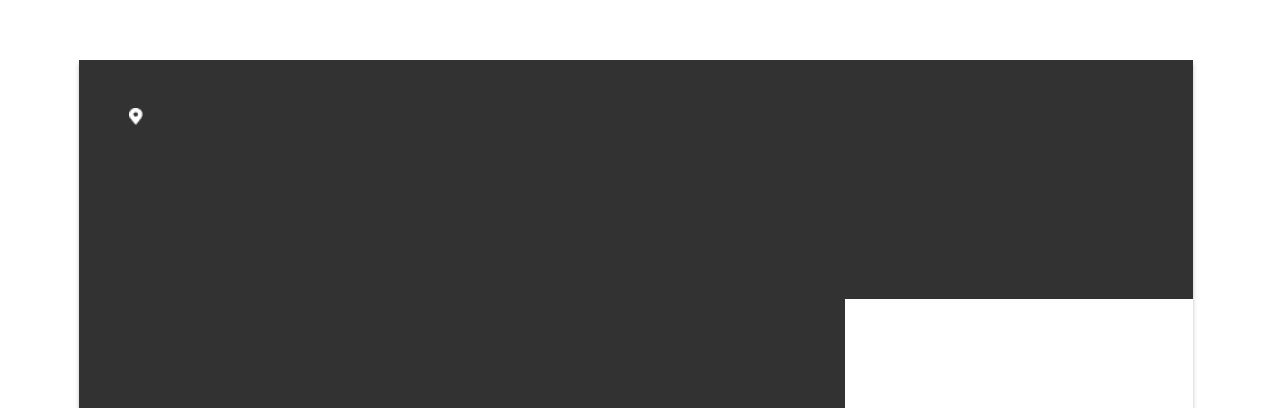
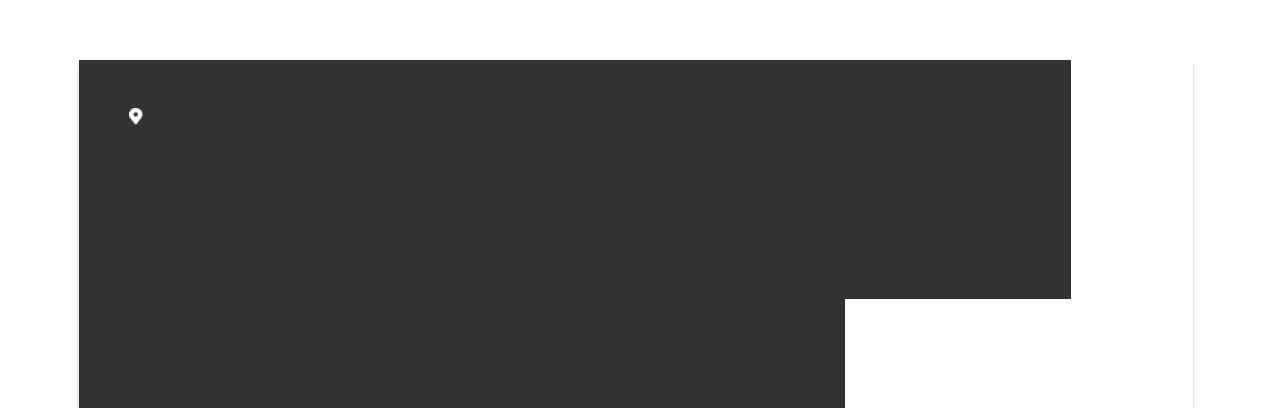
Before and after one commit to Stadionova/sportmaster__test, a plain HTML site: page index.html in a window 1280 px wide. Shown: the part 120-528 px from the top of the page. Drawn offline with Linux system fonts and the light colour scheme.

Commit message:
corrected container and added black-block

```diff
--- a/index.html
+++ b/index.html
@@ -11,12 +11,14 @@
 
 <body>
     <div class="container">
-        <div>
-            <img src="/img/map.png" alt="map">
-        </div>
-        <div class="brands">
+        <div class="black-block">
             <div>
-                <img src="/img/brands.png" alt="brands">
+                <img src="/img/map.png" alt="map">
+            </div>
+            <div class="brands">
+                <div>
+                    <img src="/img/brands.png" alt="brands">
+                </div>
             </div>
         </div>
         <div class="white-block"></div>
--- a/style.css
+++ b/style.css
@@ -5,6 +5,12 @@
   right: 87px;
   top: 180px;
   box-shadow: 0px 4px 4px rgba(0, 0, 0, 0.25);
+  background-color: rgb(255, 255, 255);
+}
+
+.black-block {
+  width: 992px;
+  height: 552px;
   background-color: rgb(50, 50, 50);
 }
 
```
